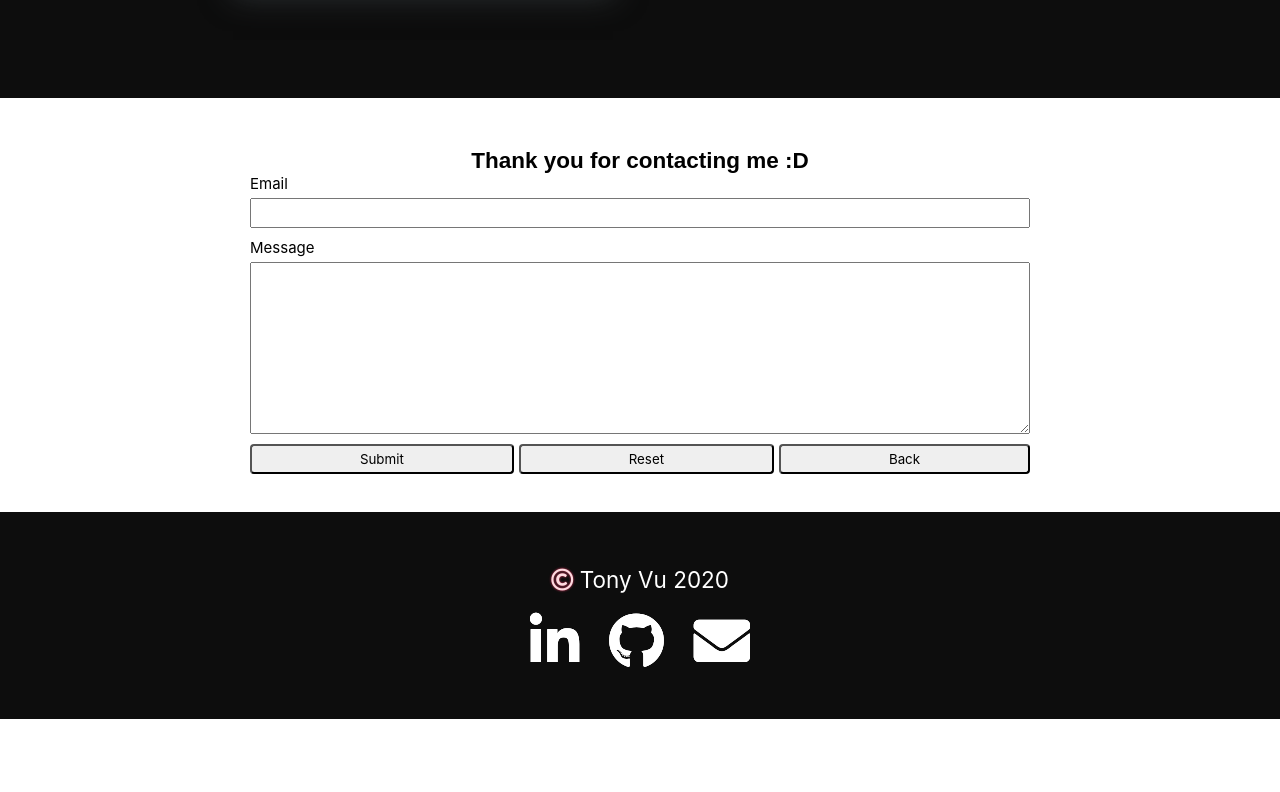
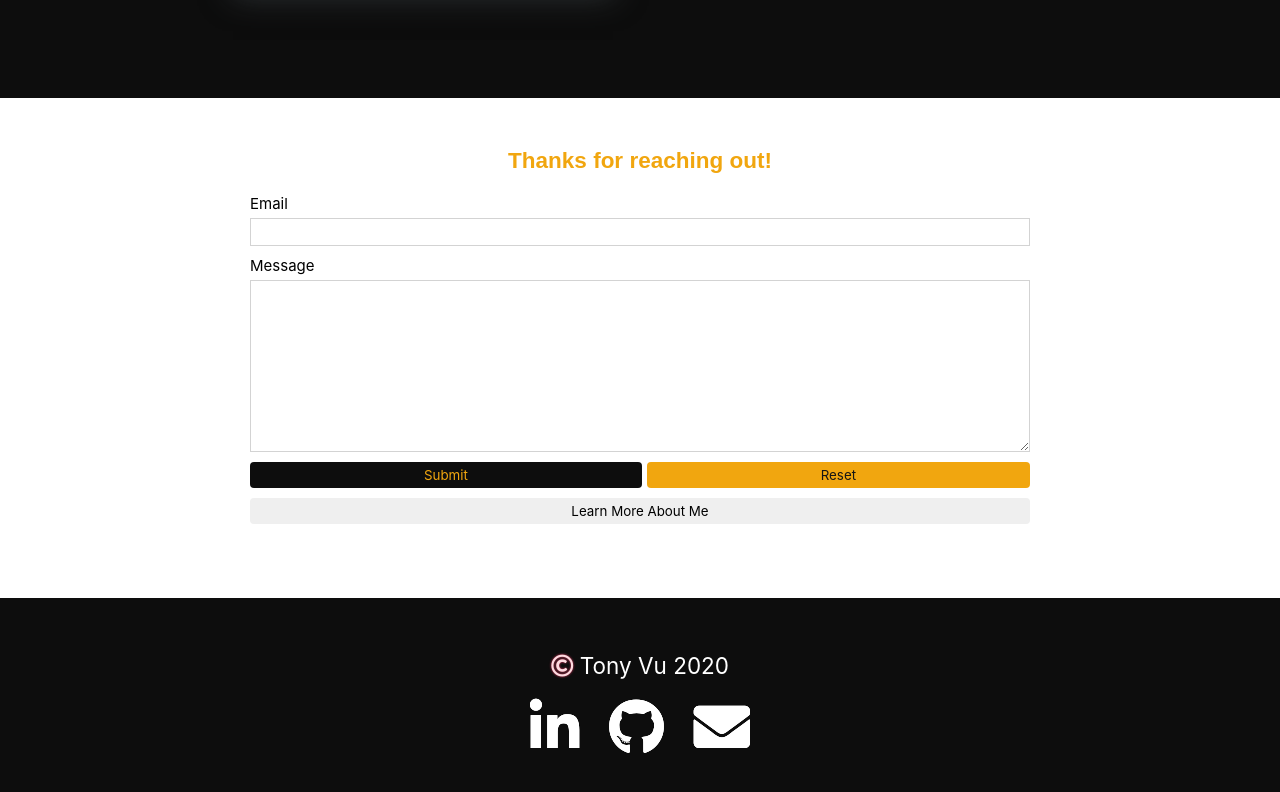
Before and after one commit to tonyvugithub/porfolio, a React (Create React App) app: page / in a window 1280 px wide. Shown: the part 4386-5178 px from the top of the page. Before the commit the page ends 5105 px from the top, so only its background shows below. Built offline with nearby package versions, Linux system fonts and the light colour scheme.

Commit message:
Update stylying for contact form

```diff
--- a/src/components/layout/Footer.tsx
+++ b/src/components/layout/Footer.tsx
@@ -8,17 +8,19 @@ interface SocialMediaWrapperProps {}
 
 const FooterWrapper = styled.div<FooterWrapperProps>`
   width: 100%;
+  height: 195px;
   position: absolute;
   left: 0;
   bottom: 0;
   font-size: 1.5em;
   background: ${(p) => p.theme.palette.background.footer};
-  padding: 50px 0;
   text-align: center;
   color: ${(p) => p.theme.palette.text.secondary};
 `;
 
-const CopyRight = styled.p<CopyRightProps>``;
+const CopyRight = styled.p<CopyRightProps>`
+  margin-top: 50px;
+`;
 
 const SocialMediaWrapper = styled.div<SocialMediaWrapperProps>`
   padding-top: 15px;
--- a/src/components/pages/home/ExtraInformation.tsx
+++ b/src/components/pages/home/ExtraInformation.tsx
@@ -10,6 +10,7 @@ interface ContactSectionWrapperProps {}
 
 const ExtraInformationWrapper = styled.div<ExtraInformationWrapperProps>`
   width: 100%;
+  height: 500px;
   display: flex;
   flex-direction: column;
 
@@ -56,7 +57,7 @@ const ExtraInformationWrapper = styled.div<ExtraInformationWrapperProps>`
   }
 `;
 
-const AboutSectionWrapper = styled.div<AboutSectionWrapperProps>`
+const AboutSectionWrapper = styled(motion.div)<AboutSectionWrapperProps>`
   height: 500px;
   color: ${(p) => p.theme.palette.text.primary};
   background: ${(p) => p.theme.palette.background.about};
@@ -82,7 +83,7 @@ const AboutSectionWrapper = styled.div<AboutSectionWrapperProps>`
   }
 `;
 
-const ContactSectionWrapper = styled.div<ContactSectionWrapperProps>`
+const ContactSectionWrapper = styled(motion.div)<ContactSectionWrapperProps>`
   height: 500px;
   background: ${(p) => p.theme.palette.background.contact};
   color: ${(p) => p.theme.palette.text.primary};
@@ -152,18 +153,28 @@ const textVariants = {
 const ExtraInformation = () => {
   const [showContact, setShowContact] = useState(true);
   const [showAbout, setShowAbout] = useState(false);
-
-  let extraInformationContent = null;
-
+  let extraInformationContent;
   if (showContact) {
-    extraInformationContent = <Contact showContact={setShowContact} />;
+    extraInformationContent = (
+      <Contact showContact={setShowContact} showAbout={setShowAbout} />
+    );
   } else if (showAbout) {
     extraInformationContent = <About showAbout={setShowAbout} />;
   } else {
     extraInformationContent = (
       <>
-        <AboutSectionWrapper className="about-section">
-          <h2 className="title" data-aos="fade-up" data-aos-duration="1500">
+        <AboutSectionWrapper
+          key="about"
+          className="about-section"
+          /*AOS library*/
+          data-aos="fade-in"
+          data-aos-delay="200"
+          data-aos-duration="1500"
+          data-aos-easing="ease-in-out"
+        >
+          <h2
+            className="title" /* data-aos="fade-up" data-aos-duration="1500" */
+          >
             /** About */
           </h2>
           <motion.div
@@ -171,11 +182,6 @@ const ExtraInformation = () => {
             /*Framer-motion library*/
             variants={contentVariant('0px 0px 8px rgb(49, 54, 57)')}
             whileHover="hover"
-            /*AOS library*/
-            data-aos="fade-up"
-            data-aos-delay="100"
-            data-aos-duration="1500"
-            data-aos-easing="ease-in-out"
             onClick={() => setShowAbout(true)}
           >
             <motion.div
@@ -188,8 +194,18 @@ const ExtraInformation = () => {
             </motion.div>
           </motion.div>
         </AboutSectionWrapper>
-        <ContactSectionWrapper className="contact-section">
-          <h2 className="title" data-aos="fade-up" data-aos-duration="1500">
+        <ContactSectionWrapper
+          key="contact"
+          className="contact-section"
+          /*AOS*/
+          data-aos="fade-in"
+          data-aos-delay="200"
+          data-aos-duration="1500"
+          data-aos-easing="ease-in-out"
+        >
+          <h2
+            className="title" /* data-aos="fade-up" data-aos-duration="1500" */
+          >
             Contact (<span className="contact-name"> Tony </span>)
           </h2>
           <motion.div
@@ -197,11 +213,6 @@ const ExtraInformation = () => {
             /*Framer-motion library*/
             variants={contentVariant('0px 0px 8px rgb(211, 211, 211)')}
             whileHover="hover"
-            /*AOS library*/
-            data-aos="fade-up"
-            data-aos-delay="100"
-            data-aos-duration="1500"
-            data-aos-easing="ease-in-out"
             onClick={() => setShowContact(true)}
           >
             <motion.div
--- a/src/components/pages/home/Porfolio.tsx
+++ b/src/components/pages/home/Porfolio.tsx
@@ -21,9 +21,9 @@ const PortfolioContentWrapper = styled(motion.div)<
   PortfolioContentWrapperProps
 >`
   display: grid;
-  grid-template-columns: repeat(auto-fit, min(400px, 100%));
+  grid-template-columns: repeat(auto-fit, min(350px, 100%));
   justify-content: center;
-  grid-auto-rows: 500px;
+  grid-auto-rows: 400px;
   grid-gap: 35px;
   padding: 0 10px;
 
@@ -47,6 +47,11 @@ const PortfolioContentWrapper = styled(motion.div)<
   .card:nth-child(even):hover .content {
     transform: rotateY(-180deg);
     transition: transform 0.5s;
+  }
+
+  @media (min-width: 768px) {
+    grid-template-columns: repeat(auto-fit, min(400px, 100%));
+    grid-auto-rows: 500px;
   }
 `;
 
--- a/src/components/pages/home/about/About.tsx
+++ b/src/components/pages/home/about/About.tsx
@@ -25,6 +25,7 @@ const About: React.FC<AboutProps> = ({ showAbout }) => {
         opacity: 1,
         transition: { ease: 'easeInOut', duration: 1, delay: 0.3 },
       }}
+      exit={{ opacity: 0, transition: { duration: 2 } }}
     >
       <div onClick={() => showAbout(false)}>Back</div>
       <div>About</div>
--- a/src/components/pages/home/contact/Contact.tsx
+++ b/src/components/pages/home/contact/Contact.tsx
@@ -6,6 +6,7 @@ import Input from 'components/common/Input';
 
 interface ContactProps {
   showContact: Dispatch<SetStateAction<boolean>>;
+  showAbout: Dispatch<SetStateAction<boolean>>;
 }
 
 const ContactWrapper = styled(motion.div)`
@@ -16,6 +17,11 @@ const ContactWrapper = styled(motion.div)`
   justify-content: center;
   position: relative;
 
+  h2 {
+    color: rgb(241, 166, 15);
+    margin-bottom: 20px;
+  }
+
   form {
     width: 100%;
     display: grid;
@@ -25,7 +31,21 @@ const ContactWrapper = styled(motion.div)`
       text-align: left;
     }
 
+    input,
     textarea {
+      border: thin solid lightgray;
+    }
+
+    button {
+      border: none;
+      cursor: pointer;
+      padding: 5px;
+      border-radius: 4px;
+    }
+
+    input:focus,
+    textarea:focus {
+      background: rgb(255, 211, 14);
     }
   }
 
@@ -35,9 +55,20 @@ const ContactWrapper = styled(motion.div)`
     grid-auto-flow: column;
     grid-column-gap: 5px;
 
-    button {
-      padding: 5px;
-      border-radius: 4px;
+    .submit {
+      background: #0d0d0d;
+      color: rgb(241, 166, 15);
+      &:hover {
+        background: grey;
+      }
+    }
+
+    .reset {
+      background: rgb(241, 166, 15);
+      color: #151515;
+      &:hover {
+        background: rgb(255, 211, 14);
+      }
     }
   }
 
@@ -50,7 +81,7 @@ const ContactWrapper = styled(motion.div)`
   }
 `;
 
-const Contact: React.FC<ContactProps> = ({ showContact }) => {
+const Contact: React.FC<ContactProps> = ({ showContact, showAbout }) => {
   const submitHandler = (e: FormEvent) => {
     e.preventDefault();
     console.log('Submitted');
@@ -63,15 +94,27 @@ const Contact: React.FC<ContactProps> = ({ showContact }) => {
         transition: { ease: 'easeInOut', duration: 1, delay: 0.3 },
       }}
     >
-      <h2>Thank you for contacting me :D</h2>
+      <h2>Thanks for reaching out!</h2>
       <form onSubmit={submitHandler}>
         <Input label="Email" />
         <Input label="Message" type="textarea" />
         <div className="action-buttons">
-          <button type="submit">Submit</button>
-          <button type="reset">Reset</button>
-          <button onClick={() => showContact(false)}>Back</button>
+          <button className="submit" type="submit">
+            Submit
+          </button>
+          <button className="reset" type="reset">
+            Reset
+          </button>
         </div>
+        <button
+          className="about-redirect"
+          onClick={() => {
+            showContact(false);
+            showAbout(true);
+          }}
+        >
+          Learn More About Me
+        </button>
       </form>
     </ContactWrapper>
   );
--- a/src/components/test.css
+++ b/src/components/test.css
@@ -3,6 +3,7 @@
   color: rgb(24, 44, 109);
   color: rgb(239, 242, 241);
   color: rgb(241, 166, 15);
+  color: rgb(255, 211, 14);
   color: rgb(151, 216, 196);
   color: rgb(49, 54, 57);
   color: rgb(245, 245, 245);
--- a/src/themes/light.ts
+++ b/src/themes/light.ts
@@ -7,7 +7,7 @@ const lightTheme: DefaultTheme = {
     text: {
       primary: '#151515',
       secondary: '#fff',
-      accent: '#e1a87a',
+      accent: 'rgb(241, 166, 15)',
       highlight: '#f6416c',
     },
 
```
